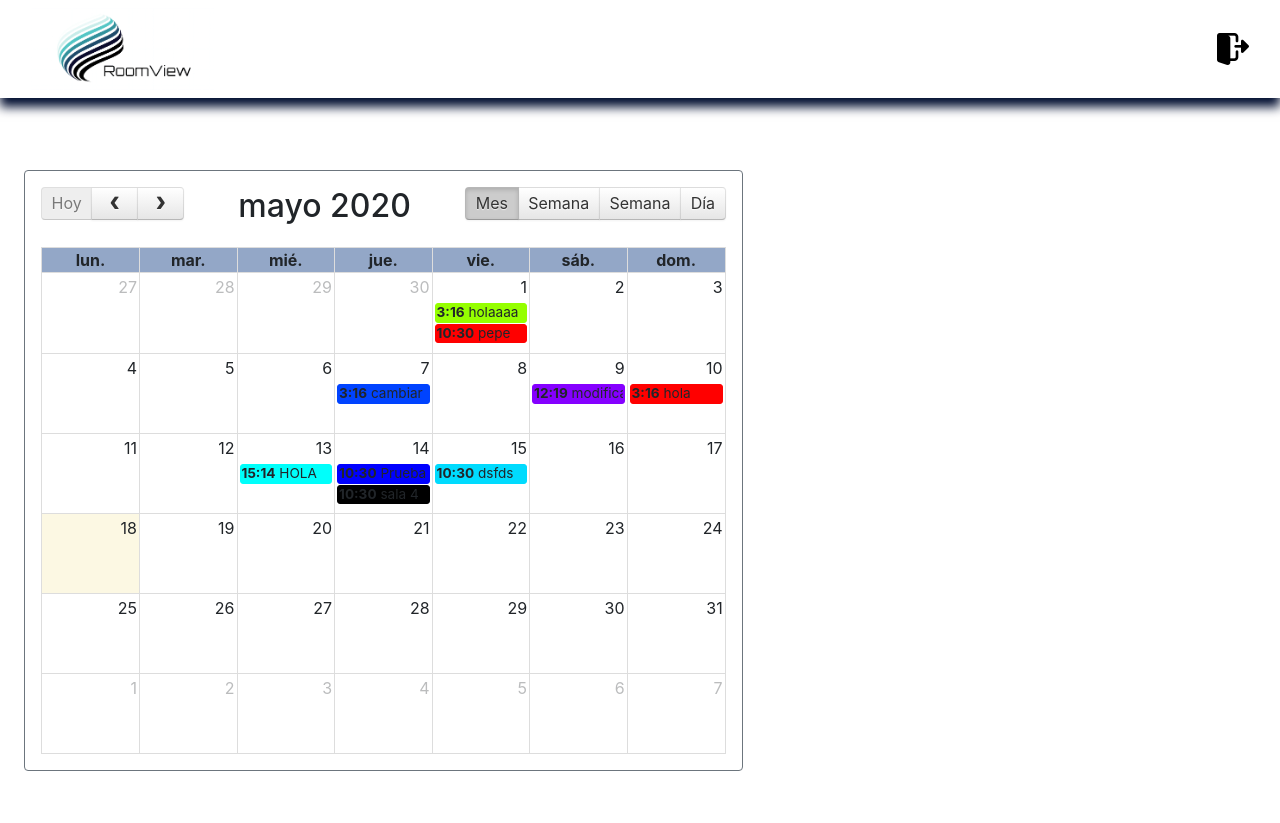
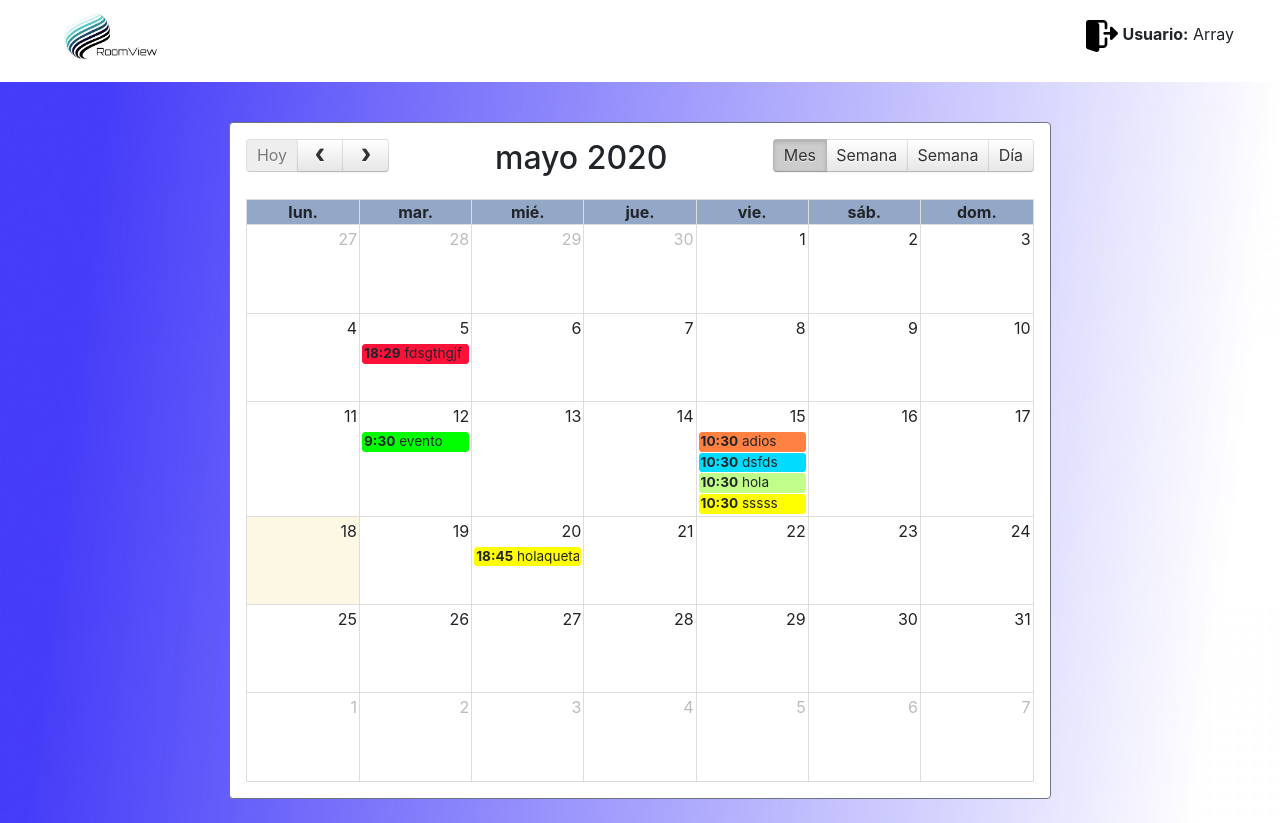
Before and after one commit to Javi0511/RoomView, a PHP site: page / in a window 1280 px wide. Before the commit the page ends 771 px from the top, so only its background shows below. Run offline with PHP 8.4, Linux system fonts and the light colour scheme; the visitor is signed in with stand-in values (Sample User, id 1); data comes from the database, SQL or seed files in the repository; lists and menus that the app fills with data are empty.

Commit message:
Add files via upload

```diff
--- a/RoomView/App/controlador/controladorEmpleados.php
+++ b/RoomView/App/controlador/controladorEmpleados.php
@@ -19,9 +19,9 @@
             $user =$_POST['user'];
             $password=$_POST['password'];
             if ( modeloDB::OkUser($user,$password)){
+
                 $_SESSION['user'] = $user;
                 $_SESSION['tipo']=modeloDB::GetTipoEmpleado($user, $password);
-
                 header('Location:index.php?orden=VerReserva');
                 }
 
--- a/RoomView/App/plantilla/principal.php
+++ b/RoomView/App/plantilla/principal.php
@@ -58,7 +58,7 @@
                                     <input type="password" name="password" class="form-control" placeholder="Password">
                                 </div>
                                 <div class="form-check text-muted ">
-                                    <input type="checkbox" class="form-check-input">
+                                    <input name="recordar" type="checkbox" class="form-check-input">
                                     <label class=" form-check-label">Recordar Usuario</label>
                                 </div>
                                 <input type="submit" name="orden" value="Entrar" class="btn btn-primary m-1">
--- a/RoomView/App/plantilla/reservaAdmin.php
+++ b/RoomView/App/plantilla/reservaAdmin.php
@@ -76,17 +76,23 @@
 
 		<nav class="navbar" id="cabecera">
 		<div class="container-fluid">
+			<div class="col-auto mr-auto" >
 				<img src="Web/img/logo.png" style="width: 15%" alt="logo bootstrap">
+			</div>
+			<div class="col-auto" >
 				<a href="<?= $auto?>?orden=Cerrar"><img src="Web/img/logout.png"></a>
+				<b>Usuario:</b> <?=  $_SESSION['user'];?>
+
+			</div>
 		</div>
 		</nav>
 
 		<!-- CONTENIDO-->
 
-		<div id="contenido" class=" container-fluid pt-5">
+		<div id="contenido" class=" container-fluid pt-3">
 
 				<div class="row p-4">
-				<div id="calendar" class="col-md-7 bg-white p-3 border border-secondary rounded"></div>
+					<div id="calendar" class="col-md-8 bg-white p-3 border border-secondary rounded offset-md-2"></div>
 				</div>
 
 			<!-- Modal para crear reserva -->
@@ -103,18 +109,15 @@
 						<form  method="post" action="index.php?orden=Modificar">
 							<div class="modal-body">
                                 <div class="form-row">
+									<div class="form-group col-md-2">
 										<label>Id: </label>
-                                <input type="text" id="txtID" name="txtID">
+										<input class="form-control" type="text" id="txtID" name="txtID" disabled>
+									</div>
+									<div class="form-group col-md-5">
 										<label>Fecha: </label>
-                                <input class="form-control" type="text" id="txtFecha" name="txtFecha">
+										<input class="form-control" type="text" id="txtFecha" name="txtFecha" >
 									</div>
-                                <div class="form-row">
-                                <div class="form-group col-md-8">
-                                <label>Titulo: </label>
-                                <input class="form-control" type="text" id="txtTitulo" name="txtTitulo">
-                                </div>
-
-                                <div class="form-group col-md-4">
+									<div class="form-group col-md-5">
 										<label>Hora: </label>
 										<div class="input-group clockpicker" data-autoclose="true">
 											<input class="form-control" type="text" id="txtHora" name="txtHora">
@@ -122,8 +125,12 @@
 									</div>
 								</div>
 								<div class="form-group">
+									<label>Titulo: </label>
+									<input class="form-control" type="text" id="txtTitulo" name="txtTitulo">
+								</div>
+                                <div class="form-group">
 									<label>Salas:</label>
-                                <select id="txtSala" name="txtSala">
+									<select id="txtSala" name="txtSala" class="form-control">
 										<?php foreach ($salas as $clave => $datosalas) : ?>
 											<option value="<?= $clave?>">Sala <?= $clave?></option>
 										<?php endforeach; ?>
@@ -133,7 +140,6 @@
 									<label>Descripcion:</label>
 									<textarea class="form-control" id="txtDescripcion" name="txtDescripcion" rows="3"></textarea>
                                 </div>
-
                                 <div class="form-group">
 									<label>Color:</label>
 									<input class="form-control" style="height:30px;" type="color" id="txtColor" name="txtColor">
@@ -143,7 +149,6 @@
 							<!-- Pie del modal -->
 							<div class="modal-footer">
 								<input  type="submit" name="orden" value="Modificar" class="btn btn-success">
-
 								<input type="submit" id="borrar" name="orden" value="Borrar" class="btn btn-danger" data-dismiss="modal">
 								<button type="button" id="cancelar" class="btn btn-default">Cancelar</button>
 							</div>
@@ -152,6 +157,7 @@
 				</div>
 			</div>
 		</div>
+
 		<script>
 			var NuevoEvento;
 
--- a/RoomView/Web/css/main.css
+++ b/RoomView/Web/css/main.css
@@ -5,12 +5,16 @@
 /*----- CABECERA -----*/
 
 .navbar {
-  box-shadow:  0px 9px 10px  rgb(2, 15, 49);
+
   background: rgb(255, 255, 255);
 
 
 }
+hr{
+  height:5px;
 
+  background-color:#000;
+}
 .navbar .nav-item .nav-link {
   color: #fff;
 }
@@ -58,7 +62,11 @@
 th{
   background-color:rgba(0, 48, 124, 0.424);
 }
-#cabecera{
-  background: linear-gradient(top, rgb(0, 38, 207), rgba(0, 162, 255, 0.507));
 
+#contenido{
+  background: url(../img/fondo_azul.jpg);
+  position: relative;
+  background-size: cover;
+  min-height:200px;
+  top: 9px;
 }
```
Also changed, not shown: RoomView/App/dat/reserva.json (+1 -1 lines), RoomView/App/plantilla/reservaEmpleado.php (+22 -16 lines), RoomView/Web/img/fondo_azul.jpg (added). Lines whose indentation alone changed are shown as unchanged.
